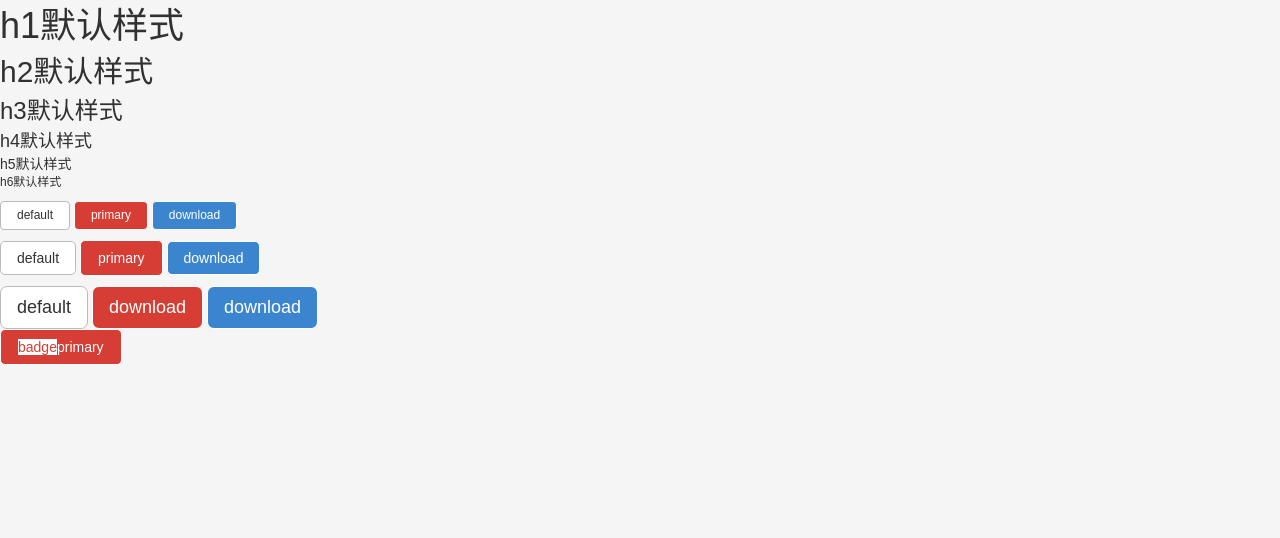
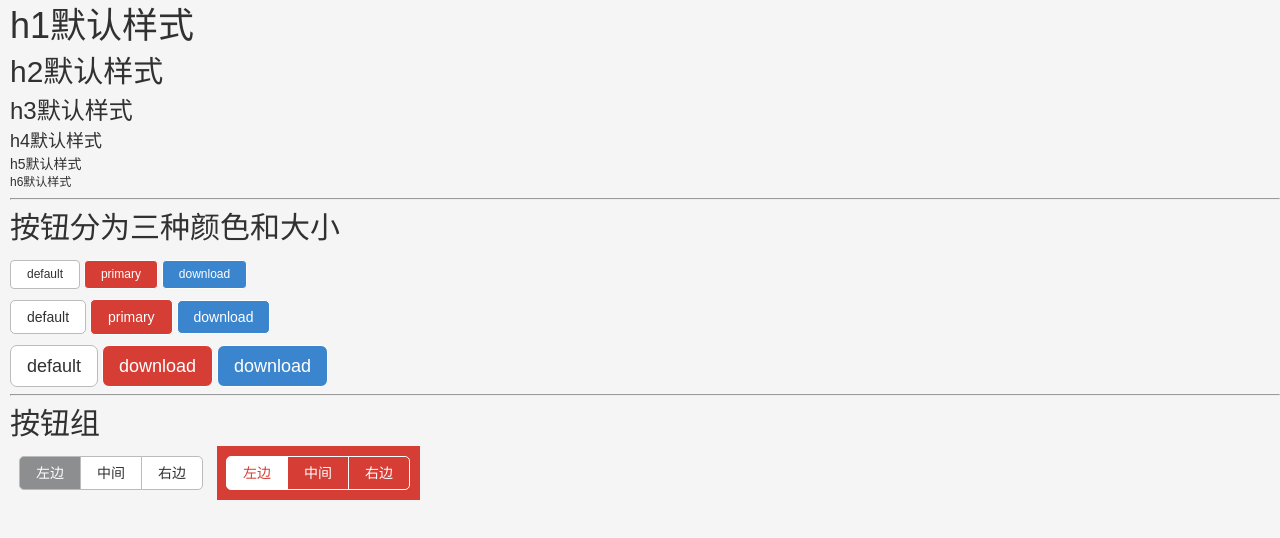
Before and after one commit to GeoffZhu/yunui, a website: page index.html in a window 1280 px wide. Drawn offline with nearby package versions, Linux system fonts and the light colour scheme; files that its build step writes are made by us from their sources.

Commit message:
按钮组

```diff
--- a/index.html
+++ b/index.html
@@ -3,13 +3,16 @@
 <title>网易云UI模仿</title>
 <link rel="stylesheet" href="./dist/css/yunui.css">
 </head>
-<body>
+<body style="margin-left: 10px;">
     <h1>h1默认样式</h1>
     <h2>h2默认样式</h2>
     <h3>h3默认样式</h3>
     <h4>h4默认样式</h4>
     <h5>h5默认样式</h5>
     <h6>h6默认样式</h6>
+    <hr>
+
+    <h2>按钮分为三种颜色和大小</h2>
     <div style="margin-top:10px;">
     	<a type="button" class="btn btn-default btn-sm">default</a>
     	<button type="button" class="btn btn-primary btn-sm">primary</button>
@@ -25,6 +28,19 @@
     	<button type="button" class="btn btn-primary btn-lg">download</button>
     	<button type="button" class="btn btn-download btn-lg">download</button>
     </div>
-    <button type="button" class="btn btn-primary"><span class="badge">badge</span>primary</button>
+    <!-- <button type="button" class="btn btn-primary"><span class="badge">badge</span>primary</button> -->
+
+	<hr>
+	<h2>按钮组</h2>
+    <div class="btn-grup" style="padding: 10px;">
+    	<button type="button" class="btn btn-default current">左边</button><button
+    	type="button" class="btn btn-default">中间</button><button
+    	type="button" class="btn btn-default">右边</button>
+    </div>
+    <div class="btn-grup" style="padding: 10px; background-color:#d63d35;">
+    	<button type="button" class="btn btn-primary current">左边</button><button
+    	type="button" class="btn btn-primary">中间</button><button
+    	type="button" class="btn btn-primary">右边</button>
+    </div>
 </body>
 </html>
--- a/less/button.less
+++ b/less/button.less
@@ -78,6 +78,13 @@
   // line-height: ensure proper height of button next to small input
   .button-size(@btn-padding; @font-size-small; @line-height-small; @btn-border-radius-small);
 }
+
+//圆形按钮，但是无法阻到自适应所以先不要
+// .btn-circle {
+//   border-radius: 50%;
+//   height: 50px;
+//   width: 50px;
+// }
 // --------------------------------------------------
 // 把按钮变为超链接样式
 .btn-link {
@@ -134,3 +141,72 @@ input[type="button"] {
     width: 100%;
   }
 }
+
+.btn-grup{
+	display:inline-block;
+	.btn {
+		display: inline-block;
+		margin-bottom: 0; // For input.btn
+		font-weight: @btn-font-weight;
+		text-align: center;
+		vertical-align: middle;
+		touch-action: manipulation;
+		cursor: pointer;
+		background-image: none;
+		white-space: nowrap;
+		margin-left: -1px;
+		.button-size(@btn-padding; @font-size-base; @line-height-base; @btn-border-radius-none);
+
+		&,
+		&:active,
+		&.active {
+		&:focus,
+		&.focus {
+		  .tab-focus();
+		}
+		}
+
+		&:hover,
+		&:focus,
+		&.focus {
+			text-decoration: none;
+		}
+
+		&:active,
+		&.active {
+			outline: 0;
+			background-image: none;
+			.box-shadow(inset 0 3px 5px rgba(0,0,0,.125));
+		}
+
+		&.disabled,
+		&[disabled],
+			fieldset[disabled] & {
+			cursor: @cursor-disabled;
+			.opacity(.65);
+			.box-shadow(none);
+		}
+
+		a& {
+			&.disabled,
+			fieldset[disabled] & {
+			  pointer-events: none; // Future-proof disabling of clicks on `<a>` elements
+			}
+		}
+	}
+	.btn:first-child{
+		border-radius: 5px 0 0 5px;
+	}
+	.btn:last-child{
+		border-radius: 0 5px 5px 0;
+	}
+	.current.btn-default{
+		background-color: @gray-base;
+		color: @white;
+	}
+	.current.btn-primary{
+		background-color: @white;
+		color: @red-base;
+	}
+
+}
--- a/less/variables.less
+++ b/less/variables.less
@@ -11,9 +11,9 @@
 @white: #fff;
 @black: #000;
 
-@gray-base: #e2e3e7;
+@gray-base: #8d8e90;
 @gray-dark: #313131;
-@gray-light: #8d8e90;
+@gray-light: #e2e3e7;
 
 //** Global link color.
 @link-color:            @gray-dark;
@@ -49,6 +49,7 @@
 
 //--Button
 @btn-font-weight: @font-size-base;
+@btn-border-radius-none: 0px;
 @btn-border-radius-base: 5px;
 @btn-border-radius-large: ceil((@btn-border-radius-base * 1.25));
 @btn-border-radius-small: floor((@btn-border-radius-base * 0.85));
```
